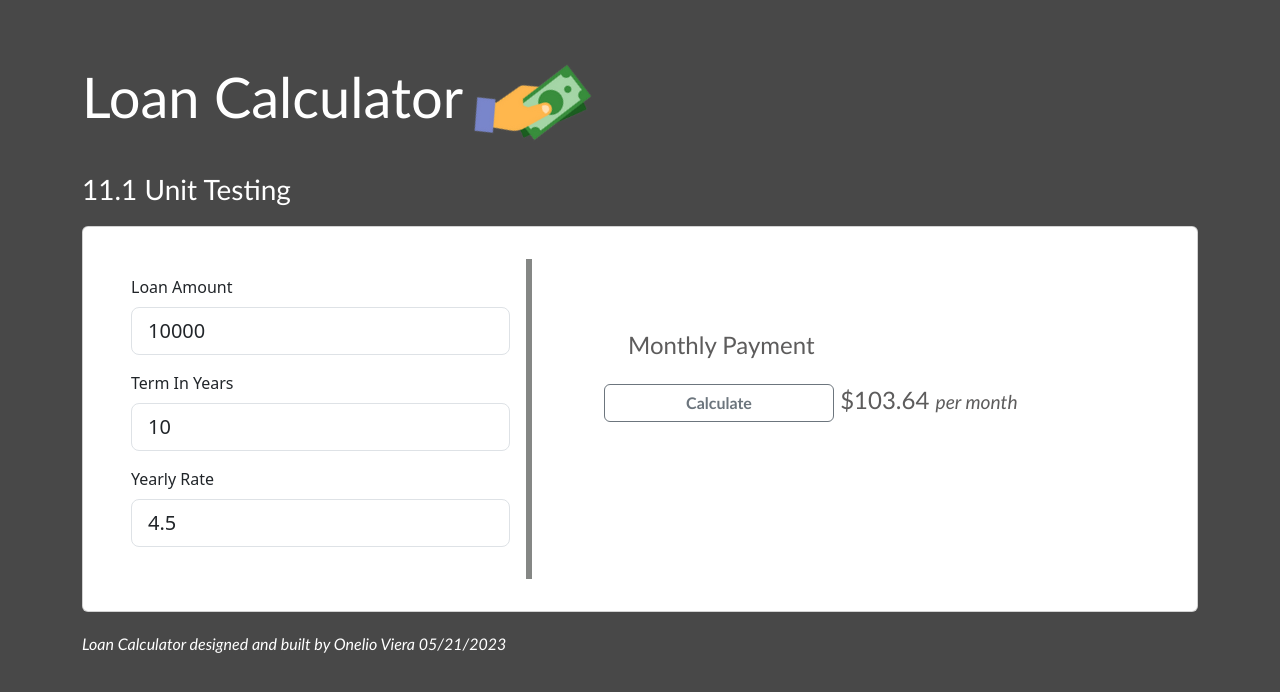
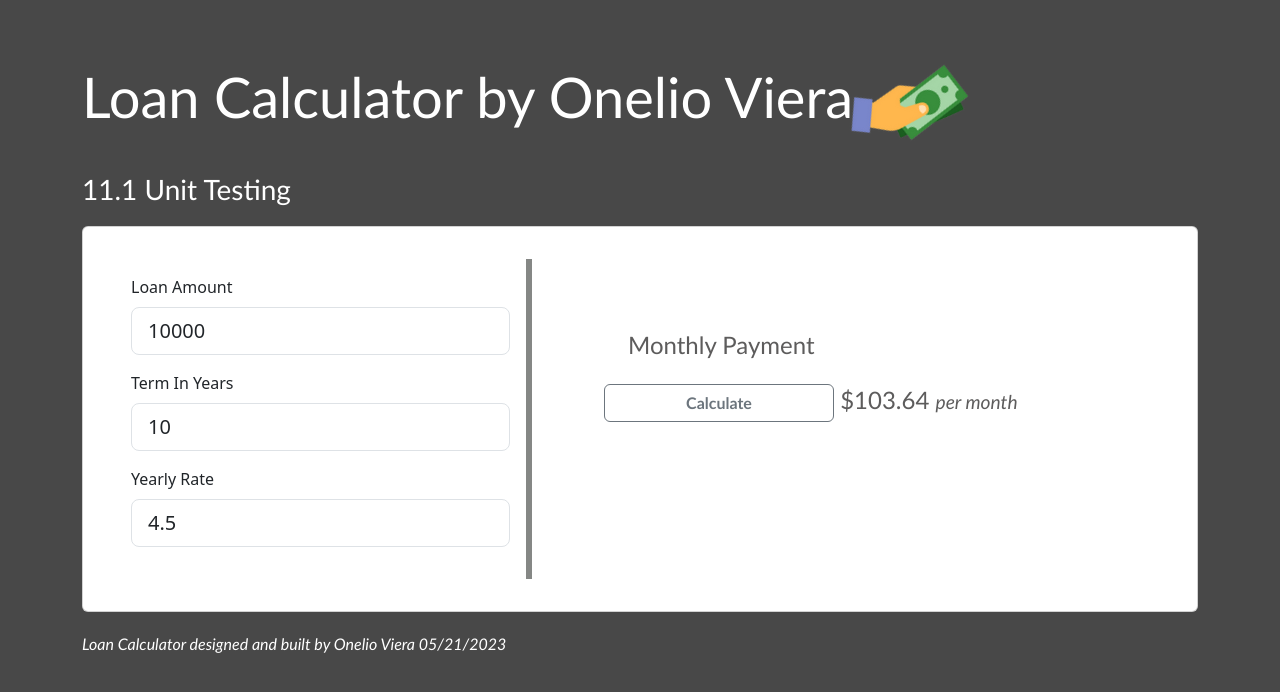
Before and after one commit to OnelioViera/loan-calculator, a website: page index.html in a window 1280 px wide. Drawn offline with nearby package versions, Linux system fonts and the light colour scheme.

Commit message:
updated index.html

```diff
--- a/index.html
+++ b/index.html
@@ -14,7 +14,7 @@
     <!--Start Project Here-->
     <section class="mt-5">
         <div class="container">
-            <h1 class="display-4 mb-2">Loan Calculator <img src="pngwing.png" class="fa-solid fa-shake"
+            <h1 class="display-4 mb-2">Loan Calculator by Onelio Viera<img src="pngwing.png" class="fa-solid fa-shake"
                     style="--fa-animation-duration: 25s;" alt="Hand and dollor"></h1>
             <p class="fs-3">11.1 Unit Testing</p>
             <div class="card p-3">
```
